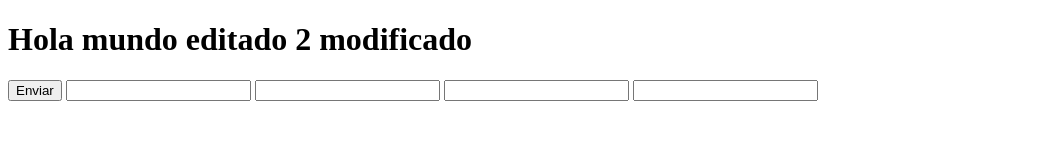
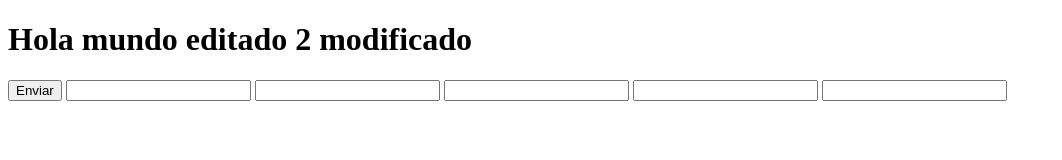
Before and after one commit to oscarlopezp/Git, a plain HTML site: page index.html in a window 1280 px wide. Shown: the whole page, without its empty margins (0-1062 px from the left). Drawn offline with Linux system fonts and the light colour scheme.

Commit message:
commit con text

```diff
--- a/index.html
+++ b/index.html
@@ -13,6 +13,7 @@
         <input type="text" name="LastName" id="lastName">
         <input type="number" name="edad" id="edad">
         <input type="password" name="PsswordIvan" id="pwdIvan">
+        <input type="text" name="Oscar" id="Oscar">
     </form>
 </body>
 </html>
```
